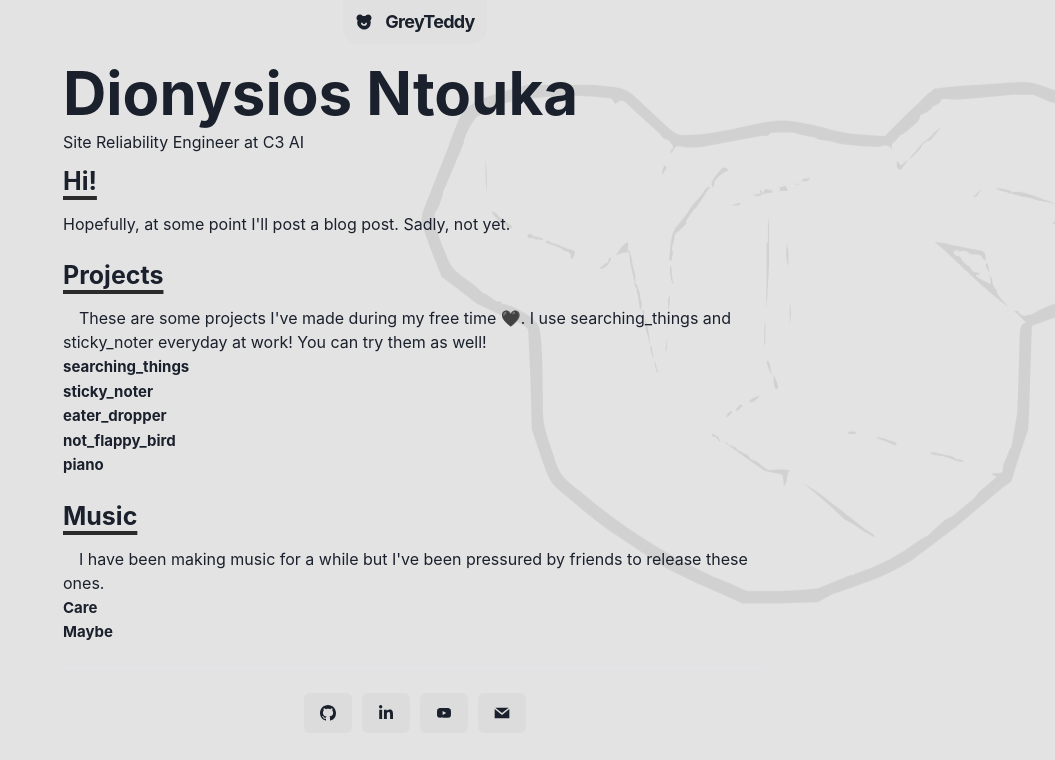
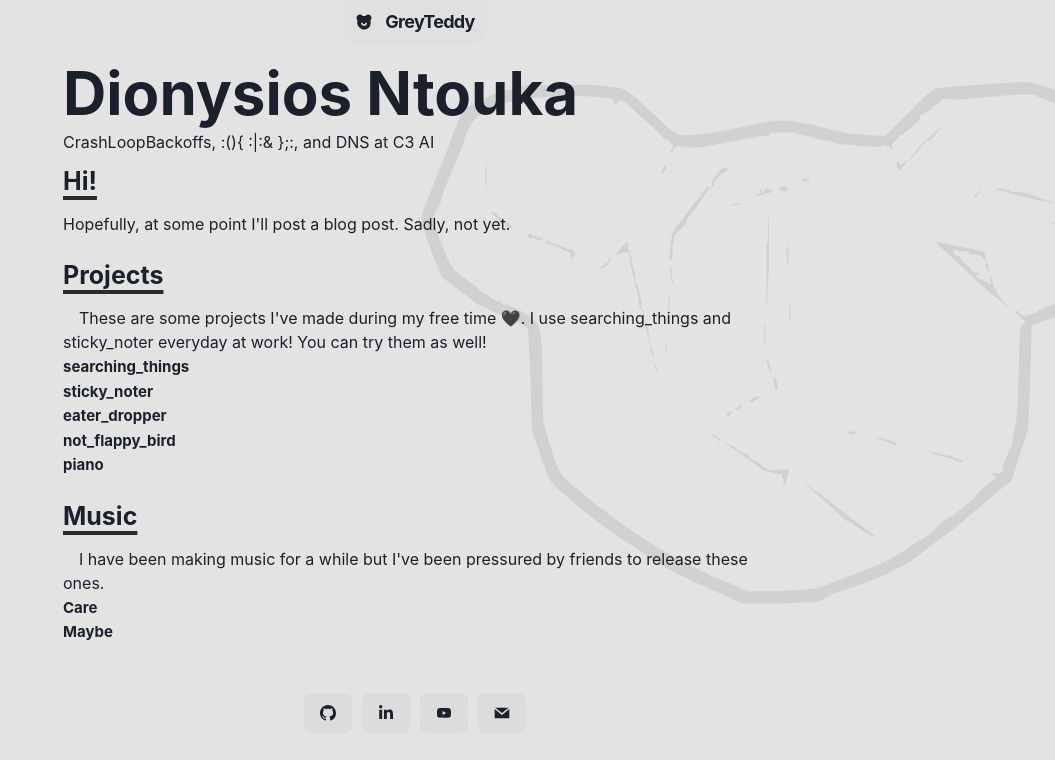
Before and after one commit to GreyTeddy/personal-website, a Next.js app: page / in a window 1280 px wide. Shown: the top 760 px of the page, without its empty margins (225-1280 px from the left). Built offline with nearby package versions, Linux system fonts and the light colour scheme.

Commit message:
Changed subheading

```diff
--- a/pages/index.tsx
+++ b/pages/index.tsx
@@ -26,7 +26,7 @@ const Page = () => {
                     <Heading as="h1" size="3xl" variant="page-title">
                         Dionysios Ntouka
                     </Heading>
-                    <p>Site Reliability Engineer at <a href="https://c3.ai/">C3 AI</a></p>
+                    <p>CrashLoopBackoffs, :()&#123; :|:&amp; &#125;;:, and DNS at <a href="https://c3.ai/">C3 AI</a></p>
                 </Box>
             </Box>
             <Section delay="0.0s">
```
